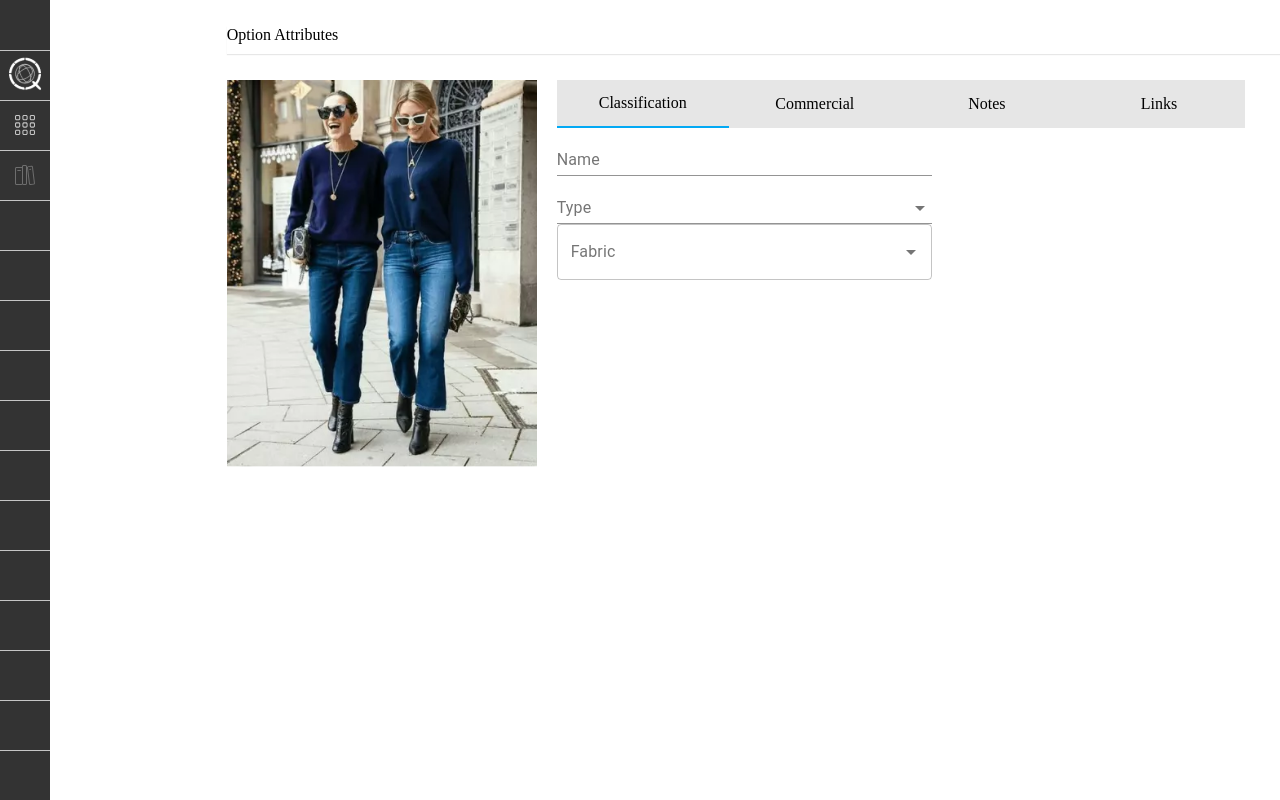
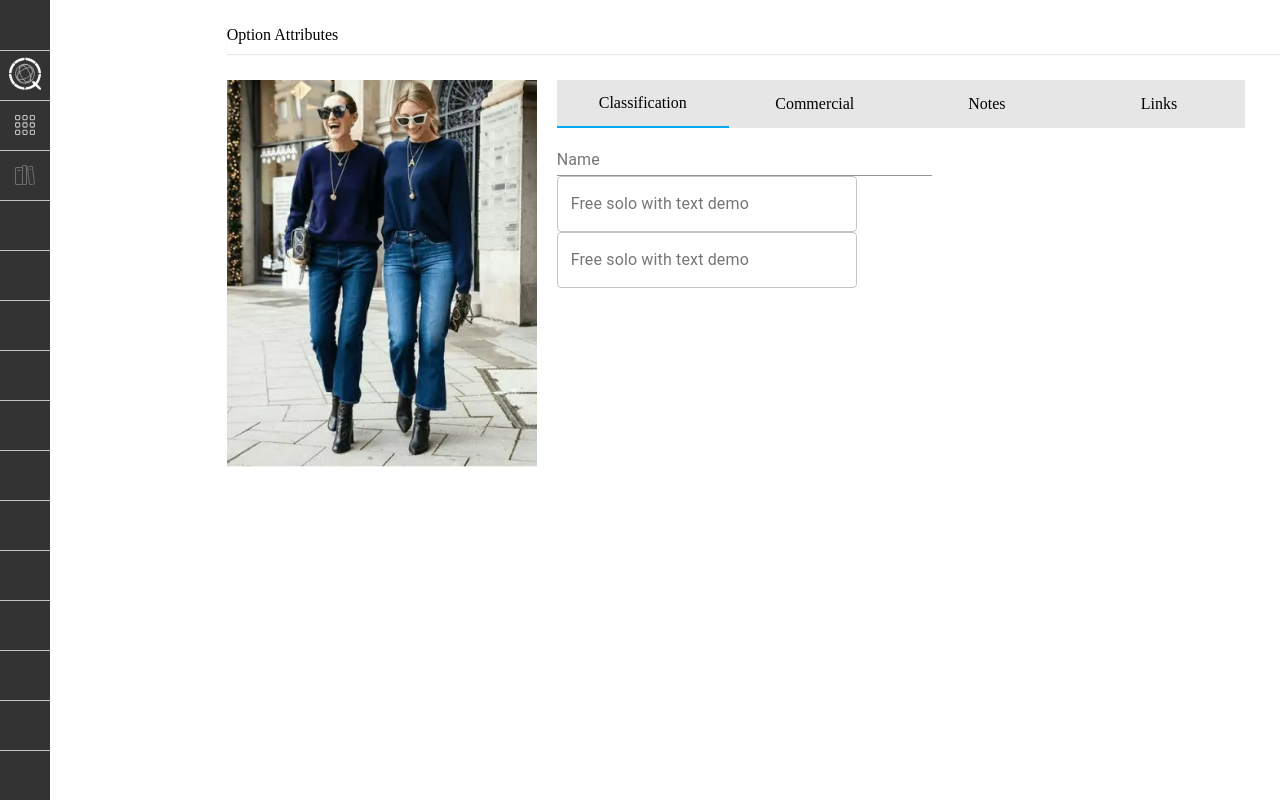
Before and after one commit to toreylittlefield/quadrant-basic-test-challenge, a React (Create React App) app in the folder client/: page / in a window 1280 px wide. Shown: the top 800 px of the page. Built offline with nearby package versions, Linux system fonts and the light colour scheme; a web font is replaced by a local one.

Commit message:
CustomAutoComplete comp replaces simple select

```diff
--- a/client/src/components/Inputs/CustomAutoCompleteComboBox.js
+++ /dev/null
@@ -1,43 +0,0 @@
-import Proptypes from "prop-types";
-import React from "react";
-import { TextField } from "@material-ui/core";
-import Autocomplete from "@material-ui/lab/Autocomplete";
-
-const CustomAutoCompleteComboBox = ({
-  setFormValues = () => {},
-  fabrics = {},
-}) => (
-  <Autocomplete
-    id="fabric-combo-box-autocomplete"
-    options={fabrics}
-    getOptionLabel={(option) => option.fabric}
-    style={{ width: 375 }}
-    autoHighlight
-    renderInput={(params) => (
-      <TextField
-        {...params}
-        label="Fabric"
-        variant="outlined"
-        onSelect={(e) =>
-          setFormValues((prev) => ({ ...prev, fabric: e.target.value }))
-        }
-      />
-    )}
-  />
-);
-
-CustomAutoCompleteComboBox.defaultProps = {
-  setFormValues: () => {},
-  fabrics: {},
-};
-
-CustomAutoCompleteComboBox.propTypes = {
-  setFormValues: Proptypes.func,
-  fabrics: Proptypes.arrayOf(
-    Proptypes.shape({
-      fabric: Proptypes.string,
-    })
-  ),
-};
-
-export default CustomAutoCompleteComboBox;
--- a/client/src/components/Inputs/CustomForm.js
+++ b/client/src/components/Inputs/CustomForm.js
@@ -1,14 +1,13 @@
 import React, { useState } from "react";
 import styled from "styled-components";
 import CustomTextField from "./CustomTextField";
-import CustomSimpleSelect from "./CustomSimpleSelect";
-import CustomAutoCompleteComboBox from "./CustomAutoCompleteComboBox";
+import CustomAutoComplete from "./CustomAutoComplete";
 
 const defaultFormValues = {
   name: "",
   types: ["new", "old"],
   selectedType: "",
-  fabrics: [{ fabric: "new" }, { fabric: "old" }],
+  fabrics: ["Kurabo Selvedge Denim", "Blue Denim"],
   img: "",
 };
 
@@ -16,19 +15,24 @@ const StyledForm = styled.form``;
 
 const CustomForm = () => {
   const [formValues, setFormValues] = useState(defaultFormValues);
-  const { name, types, fabrics, selectedType } = formValues;
+  const { name, types, fabrics } = formValues;
   return (
     <StyledForm noValidate autoComplete="off">
-      {/* Textfield */}
+      {/* Textfield Input */}
       <CustomTextField setFormValues={setFormValues} name={name} />
-      <CustomSimpleSelect
+      {/* Autocomplete Freesolo Combobox for types i.e "new", "old" ...  */}
+      <CustomAutoComplete
         setFormValues={setFormValues}
-        types={types}
-        selectedType={selectedType}
+        inputDataArray={types}
+        stateKey="types"
+        id="custom-simple-select-types"
       />
-      <CustomAutoCompleteComboBox
+      {/* Autocomplete Freesolo Combobox for fabrics */}
+      <CustomAutoComplete
         setFormValues={setFormValues}
-        fabrics={fabrics}
+        inputDataArray={fabrics}
+        stateKey="fabrics"
+        id="custom-autocomplete-combobox-fabrics"
       />
     </StyledForm>
   );
--- a/client/src/components/Inputs/CustomSimpleSelect.js
+++ /dev/null
@@ -1,42 +0,0 @@
-import Proptypes from "prop-types";
-import React from "react";
-import { FormControl, InputLabel, Select, MenuItem } from "@material-ui/core";
-import { v4 as uuidv4 } from "uuid";
-
-const CustomSimpleSelect = ({
-  setFormValues = () => {},
-  types = [],
-  selectedType = "",
-}) => (
-  <FormControl style={{ width: 375 }}>
-    <InputLabel id="custom-simple-select-label-types">Type</InputLabel>
-    <Select
-      labelId="custom-simple-select-label-types"
-      id="custom-simple-select"
-      value={selectedType}
-      onChange={(e) =>
-        setFormValues((prev) => ({ ...prev, selectedType: e.target.value }))
-      }
-    >
-      {types.map((typevalue) => (
-        <MenuItem key={uuidv4()} value={typevalue}>
-          {typevalue}
-        </MenuItem>
-      ))}
-    </Select>
-  </FormControl>
-);
-
-CustomSimpleSelect.defaultProps = {
-  setFormValues: () => {},
-  types: [],
-  selectedType: "",
-};
-
-CustomSimpleSelect.propTypes = {
-  setFormValues: Proptypes.func,
-  types: Proptypes.arrayOf(Proptypes.string),
-  selectedType: Proptypes.string,
-};
-
-export default CustomSimpleSelect;
```
